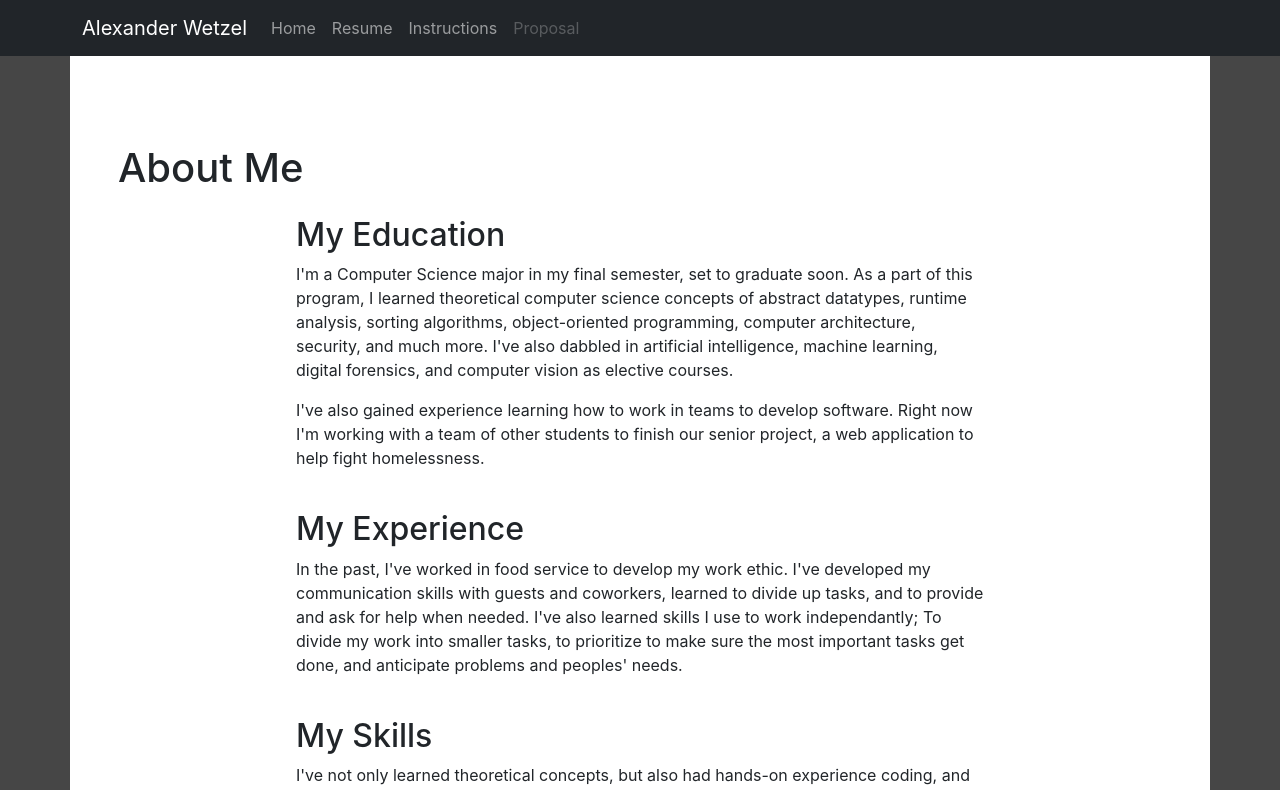
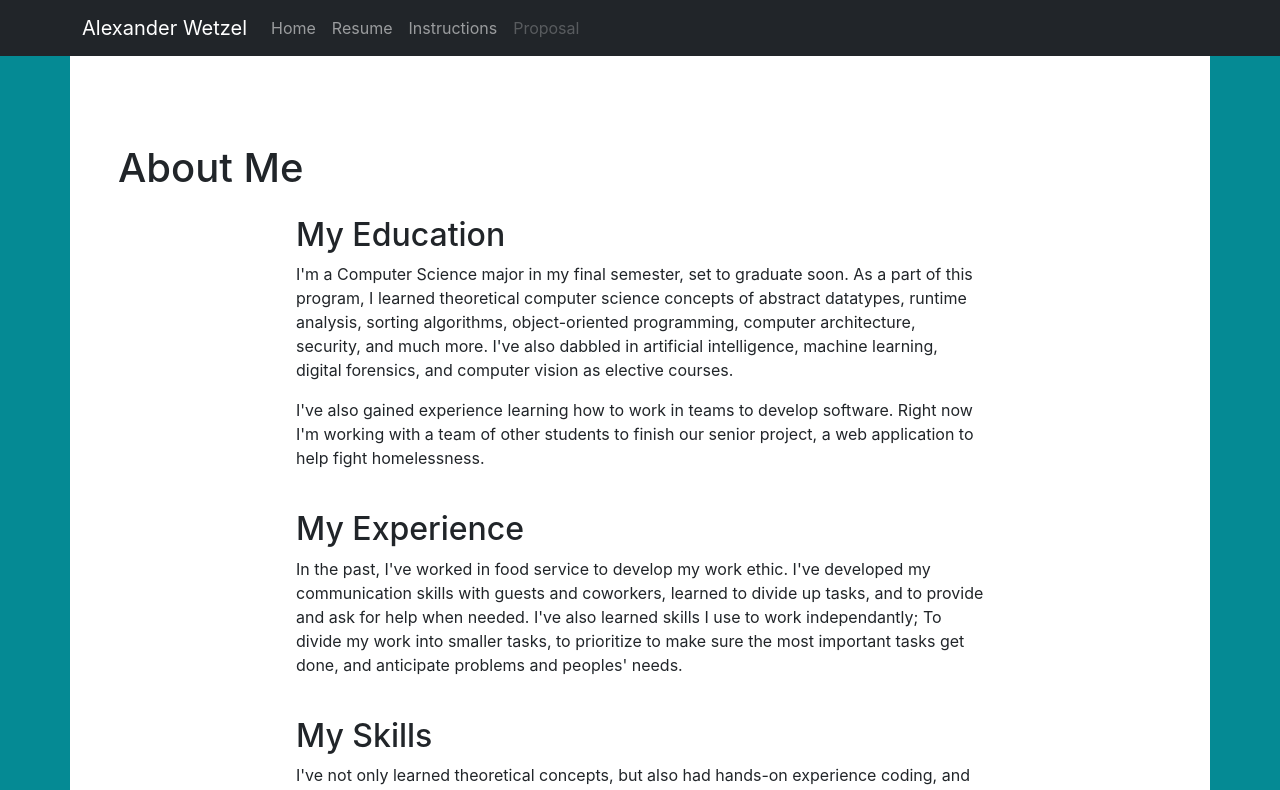
Before and after one commit to AlexWetzel/Portfolio2023, a React (Create React App) app in the folder portfolio/: page /#/ in a window 1280 px wide. Shown: the top 790 px of the page. Built offline with nearby package versions, Linux system fonts and the light colour scheme.

Commit message:
changed background color

```diff
--- a/portfolio/src/index.css
+++ b/portfolio/src/index.css
@@ -10,7 +10,7 @@ body {
   -webkit-font-smoothing: antialiased;
   -moz-osx-font-smoothing: grayscale;
 
-  background-color: rgb(70, 70, 70);
+  background-color: rgb(5, 138, 148);
   height: 100%;
 }
 
```
